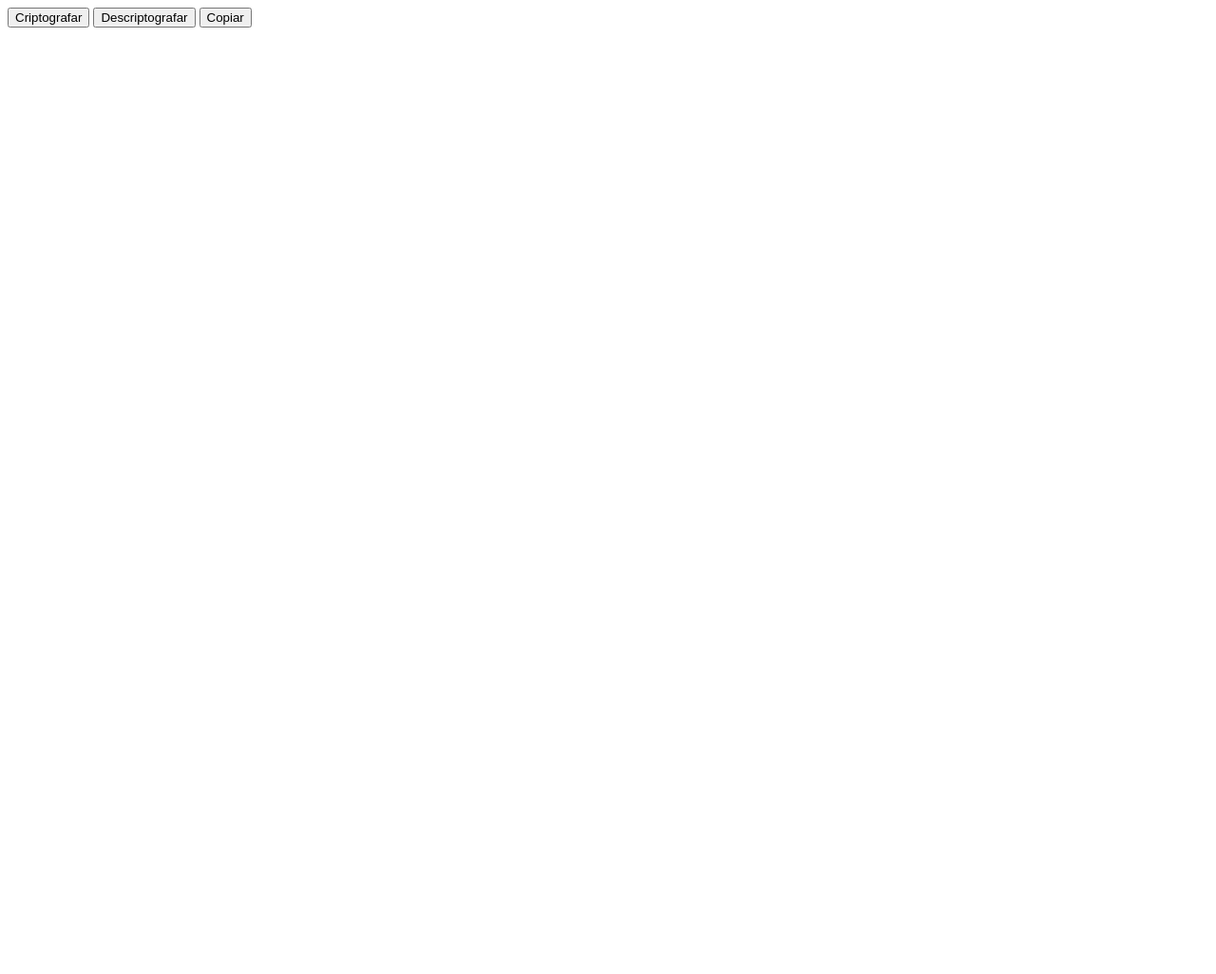
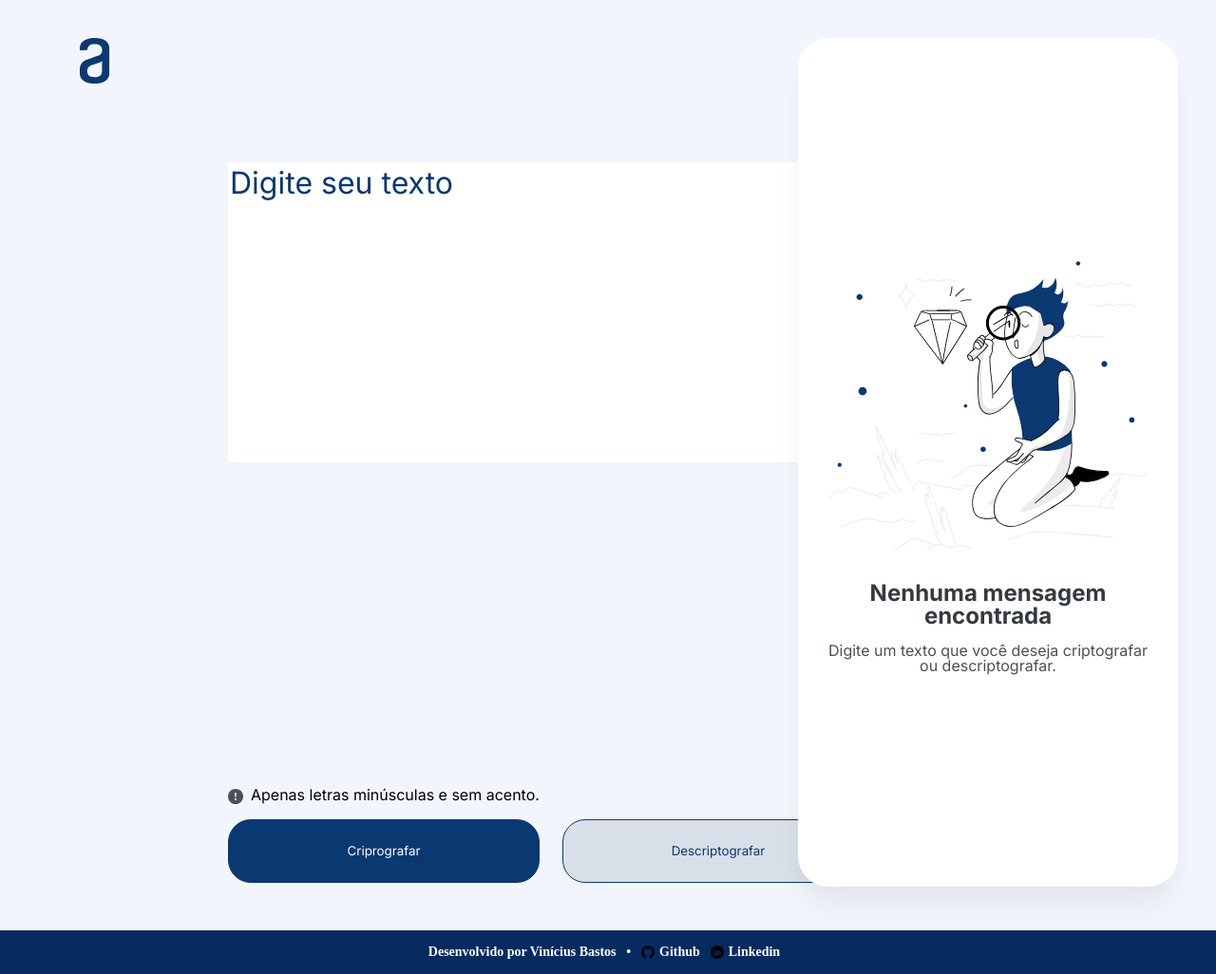
Before and after one commit to viniciusbastos-dev/Challenge-Oracle-ONE-Criptografador, a plain HTML site: page index.html in a window 1280 px wide. Shown: the whole page at 95% size. Before the commit the page ends 800 px from the top, so only its background shows below. Drawn offline with Linux system fonts and the light colour scheme.

Commit message:
new file:   assets/components/button.css new file:   css/reset.css modified:   css/style.css new file:   img/github.png new file:   img/icone-info.svg new file:   img/linkedin.png new file:   img/logo.svg new file:   img/nao-encontrado.svg modified:   index.html modified:   js/script.js

```diff
--- /dev/null
+++ b/css/reset.css
@@ -0,0 +1,146 @@
+/* http://meyerweb.com/eric/tools/css/reset/
+   v2.0 | 20110126
+   License: none (public domain)
+*/
+
+html,
+body,
+div,
+span,
+applet,
+object,
+iframe,
+h1,
+h2,
+h3,
+h4,
+h5,
+h6,
+p,
+blockquote,
+pre,
+a,
+abbr,
+acronym,
+address,
+big,
+cite,
+code,
+del,
+dfn,
+em,
+img,
+ins,
+kbd,
+q,
+s,
+samp,
+small,
+strike,
+strong,
+sub,
+sup,
+tt,
+var,
+b,
+u,
+i,
+center,
+dl,
+dt,
+dd,
+ol,
+ul,
+li,
+fieldset,
+form,
+label,
+legend,
+table,
+caption,
+tbody,
+tfoot,
+thead,
+tr,
+th,
+td,
+article,
+aside,
+canvas,
+details,
+embed,
+figure,
+figcaption,
+footer,
+header,
+hgroup,
+menu,
+nav,
+output,
+ruby,
+section,
+summary,
+time,
+mark,
+audio,
+video {
+	margin: 0;
+	padding: 0;
+	border: 0;
+	font-size: 100%;
+	font: inherit;
+	vertical-align: baseline;
+}
+
+/* HTML5 display-role reset for older browsers */
+article,
+aside,
+details,
+figcaption,
+figure,
+footer,
+header,
+hgroup,
+menu,
+nav,
+section {
+	display: block;
+}
+
+body {
+	line-height: 1;
+}
+
+ol,
+ul {
+	list-style: none;
+}
+
+blockquote,
+q {
+	quotes: none;
+}
+
+blockquote:before,
+blockquote:after,
+q:before,
+q:after {
+	content: '';
+	content: none;
+}
+
+table {
+	border-collapse: collapse;
+	border-spacing: 0;
+}
+
+img {
+	user-select: none;
+	pointer-events: none;
+}
+
+textarea {
+	border: 1px solid black;
+	outline: none;
+	resize: none;
+}
--- a/css/style.css
+++ b/css/style.css
@@ -0,0 +1,178 @@
+* {
+    font-family: 'Inter', sans-serif;
+}
+
+body {
+    background: #F3F5FC;
+}
+
+/* Header */
+
+.logo-alura {
+    padding-left: 84px;
+    padding-top: 40px;
+}
+
+/* Main */
+
+main {
+    display: flex;
+    margin-bottom: 50px;
+    margin-left: 240px;
+}
+
+::placeholder {
+    color: #0A3871;
+}
+
+.input-text {
+    color: #0a3871;
+    border: none;
+    font-size: 32px;
+    margin-top: 80px;
+    width: 680px;
+    margin-bottom: 50%;
+    box-sizing: border-box;
+}
+
+.container-info img {
+    margin-right: 8px;
+    vertical-align: middle;
+}
+
+.container-botoes {
+    display: flex;
+    justify-content: space-between;
+    margin-top: 1rem;
+}
+
+button {
+    box-sizing: border-box;
+}
+
+.btn-criptografar {
+    background-color: #0a3871;
+    color: #FFF;
+    border: 1px solid #0a3871;
+    width: 328px;
+    height: 67px;
+    border-radius: 24px;
+    transition-duration: 600ms;
+}
+
+.btn-descriptografar {
+    background-color: #D8DFE8;
+    color: #0a3871;
+    border: 1px solid #0a3871;
+    width: 328px;
+    height: 67px;
+    border-radius: 24px;
+    transition-duration: 600ms;
+}
+
+.btn-copiar {
+    background-color: #FFF;
+    color: #0a3871;
+    border: 1px solid #0a3871;
+    width: 336px;
+    height: 67px;
+    border-radius: 24px;
+    transition-duration: 600ms;
+
+}
+
+.btn-criptografar:hover {
+    border-color: #052051;
+    background-color: #052051;
+}
+
+.btn-descriptografar:hover {
+    background-color: #FFF;
+}
+
+.btn-copiar:hover {
+    background-color: #D8DFE8;
+}
+
+.container-output {
+    position: absolute;
+    top: 40px;
+    right: 40px;
+    justify-content: center;
+    width: 400px;
+    height: 894px;
+    background-color: #FFF;
+    display: flex;
+    flex-direction: column;
+    border-radius: 32px;
+    box-shadow: 0px 24px 32px -8px #00000014;
+    padding-bottom: 56px;
+    box-sizing: border-box;
+}
+
+.container-output img {
+    padding: 32px;
+}
+
+.container-output h2 {
+    font-size: 24px;
+    font-weight: 700;
+    text-align: center;
+    padding: 0 32px;
+    margin-bottom: 16px;
+    color: #343A40;
+}
+
+.container-output h3 {
+    text-align: center;
+    padding: 0 32px;
+    color: #495057;
+}
+
+.mensagem-nao-encontrada {
+    position: absolute;
+    top: 203px;
+    right: 0px;
+}
+
+.output-text {
+    background: #FFF;
+    color: #495057;
+    border: none;
+    font-size: 24px;
+    width: 336px;
+    height: 731px;
+    box-sizing: border-box;
+}
+
+
+/* Footer */
+.footer-container {
+    width: 100%;
+    background: #072b61;
+    color: white;
+    font-size: 0.7rem;
+    padding: 1rem 0;
+    text-align: center;
+}
+
+.footer-container li {
+    font-weight: 700;
+    display: inline-block;
+    vertical-align: middle;
+    font-size: 14px;
+    margin-right: 8px;
+}
+
+.footer-container a {
+    text-decoration: none;
+    color: white;
+    display: flex;
+    align-items: center;
+}
+
+.footer-container img {
+    margin-right: 5px;
+    height: 14px;
+    width: 14px;
+}
--- a/index.html
+++ b/index.html
@@ -1,16 +1,68 @@
 <!DOCTYPE html>
-<html lang="en">
+<html lang="pt-BR">
+
 <head>
     <meta charset="UTF-8">
     <meta http-equiv="X-UA-Compatible" content="IE=edge">
     <meta name="viewport" content="width=device-width, initial-scale=1.0">
-    <title>Codificador de Texto</title>
+    <title>Criptografador de texto</title>
+
+    <link rel="preconnect" href="https://fonts.googleapis.com">
+    <link rel="preconnect" href="https://fonts.gstatic.com" crossorigin>
+    <link href="https://fonts.googleapis.com/css2?family=Inter:wght@400;700&display=swap" rel="stylesheet">
+
+    <link rel="stylesheet" href="css/reset.css">
+    <link rel="stylesheet" href="css/style.css">
+
 </head>
+
 <body>
-    <div>
-        <button>Criptografar</button>
-        <button>Descriptografar</button>
-        <button>Copiar</button>
-    </div>
+    <header>
+        <img class="logo-alura" src="img/logo.svg" alt="Logo da Alura">
+    </header>
+    <main>
+
+        <section class="container-input">
+            <textarea class="input-text" placeholder="Digite seu texto" rows="8"></textarea>
+
+            <div class="container-info">
+                <h1><img class="icone-info" src="img/icone-info.svg" alt="Icone de informação">Apenas letras minúsculas e sem acento.</h1>
+            </div>
+
+            <div class="container-botoes">
+                <button onclick="criptografar()" class="btn-criptografar">Criprografar</button>
+                <button onclick="descriptografar()" class="btn-descriptografar">Descriptografar</button>
+            </div>
+        </section>
+
+        <section class="container-output">
+
+            <div class="mensagem-nao-encontrada">
+                <img src="img/nao-encontrado.svg" alt="Boneco segurando lupa">
+                <h2>Nenhuma mensagem encontrada</h2>
+                <h3>Digite um texto que você deseja criptografar ou descriptografar.</h3>
+            </div>
+
+            <div class="resposta">
+                <textarea class="output-text" cols="20" rows="10" readonly></textarea>
+                <button onclick="copiar()" class="btn-copiar">Copiar</button>
+            </div>
+        </section>
+
+    </main>
+    <footer>
+        <div class="footer-container">
+            <ul>
+                <li>Desenvolvido por Vinícius Bastos</li>
+                <li>•</li>
+                <li><a href="https://github.com/viniciusbastos-dev"><img class="logo-github"
+                            src="img/github.png">Github</a></li>
+                <li><a href="https://www.linkedin.com/in/vin%C3%ADcius-bastos-silva/"><img class="logo-linkedin"
+                            src="img/linkedin.png">Linkedin</a></li>
+            </ul>
+        </div>
+    </footer>
+    <script src="js/script.js"></script>
 </body>
+
 </html>
--- a/js/script.js
+++ b/js/script.js
@@ -0,0 +1,67 @@
+document.querySelector(".resposta").style.display = "none"
+
+var inputArea = document.querySelector(".input-text");
+var outputArea = document.querySelector(".output-text");
+
+var btnCripto = document.querySelector(".btn-criptografar");
+var btnDescripto = document.querySelector(".btn-descriptografar");
+var btnCopiar = document.querySelector(".btn-copiar");
+
+var resultado = "";
+
+
+inputArea.addEventListener("input", function () {
+    var textoValidado = inputArea.value.toLowerCase().replace(/[^a-z 0-9\s]/g, "");
+    inputArea.value = textoValidado
+});
+
+function criptografar() {
+
+    if (inputArea.value != "") {
+        document.querySelector(".resposta").style.display = "block"
+        document.querySelector(".mensagem-nao-encontrada").style.display = "none"
+
+
+        resultado = inputArea.value;
+
+        resultado = resultado
+            .replace(/a/g, "ai")
+            .replace(/e/g, "enter")
+            .replace(/i/g, "imes")
+            .replace(/o/g, "ober")
+            .replace(/u/g, "ufat");
+
+        outputArea.innerHTML = resultado;
+
+        inputArea.value = "";
+    } else {
+        alert("Digite a mensagem que quer criptografar!")
+    }
+};
+
+function descriptografar() {
+    if (inputArea.value != "") {
+        document.querySelector(".resposta").style.display = "block"
+        document.querySelector(".mensagem-nao-encontrada").style.display = "none"
+
+
+        resultado = inputArea.value;
+
+        resultado = resultado
+            .replace(/ai/g, "a")
+            .replace(/enter/g, "e")
+            .replace(/imes/g, "i")
+            .replace(/ober/g, "o")
+            .replace(/ufat/g, "u");
+
+        outputArea.innerHTML = resultado;
+
+        inputArea.value = "";
+    } else {
+        alert("Digite a mensagem que quer criptografar!")
+    }
+};
+
+function copiar() {
+    navigator.clipboard.writeText(resultado);
+}
```
Also changed, not shown: assets/components/button.css (added), img/github.png (added), img/icone-info.svg (added), img/linkedin.png (added), img/logo.svg (added), img/nao-encontrado.svg (added).
